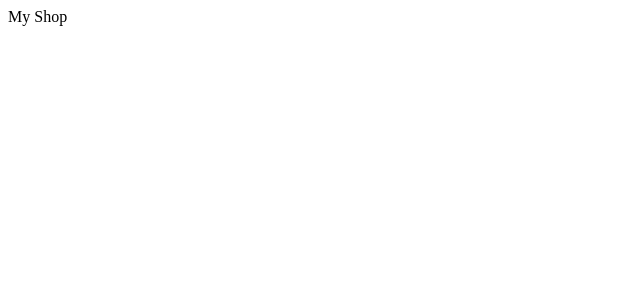
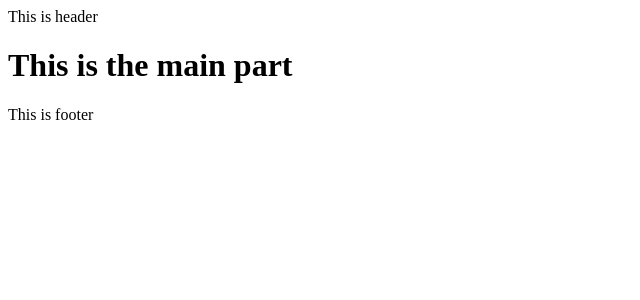
Before and after one commit to asefycom/react-django-eshop, a React (Create React App) app in the folder frontend/: page / in a window 1280 px wide. Shown: the top 300 px of the page, without its empty margins (0-640 px from the left). Built offline with nearby package versions, Linux system fonts and the light colour scheme.

Commit message:
lession 4: components

```diff
--- a/frontend/src/App.js
+++ b/frontend/src/App.js
@@ -1,9 +1,15 @@
+import Header from './components/Header'
+import Footer from './components/Footer'
 
 
 function App() {
   return (
     <div>
-      My Shop
+      <Header/>
+      <main>
+        <h1>This is the main part</h1>
+      </main>
+      <Footer/>
     </div>
   );
 }
--- /dev/null
+++ b/frontend/src/components/Footer.js
@@ -0,0 +1,11 @@
+import React from 'react'
+
+function Footer() {
+    return (
+        <div>
+            <footer>This is footer</footer>
+        </div>
+    )
+}
+
+export default Footer
--- /dev/null
+++ b/frontend/src/components/Header.js
@@ -0,0 +1,11 @@
+import React from 'react'
+
+function Header() {
+    return (
+        <div>
+            <header>This is header</header>
+        </div>
+    )
+}
+
+export default Header
```
